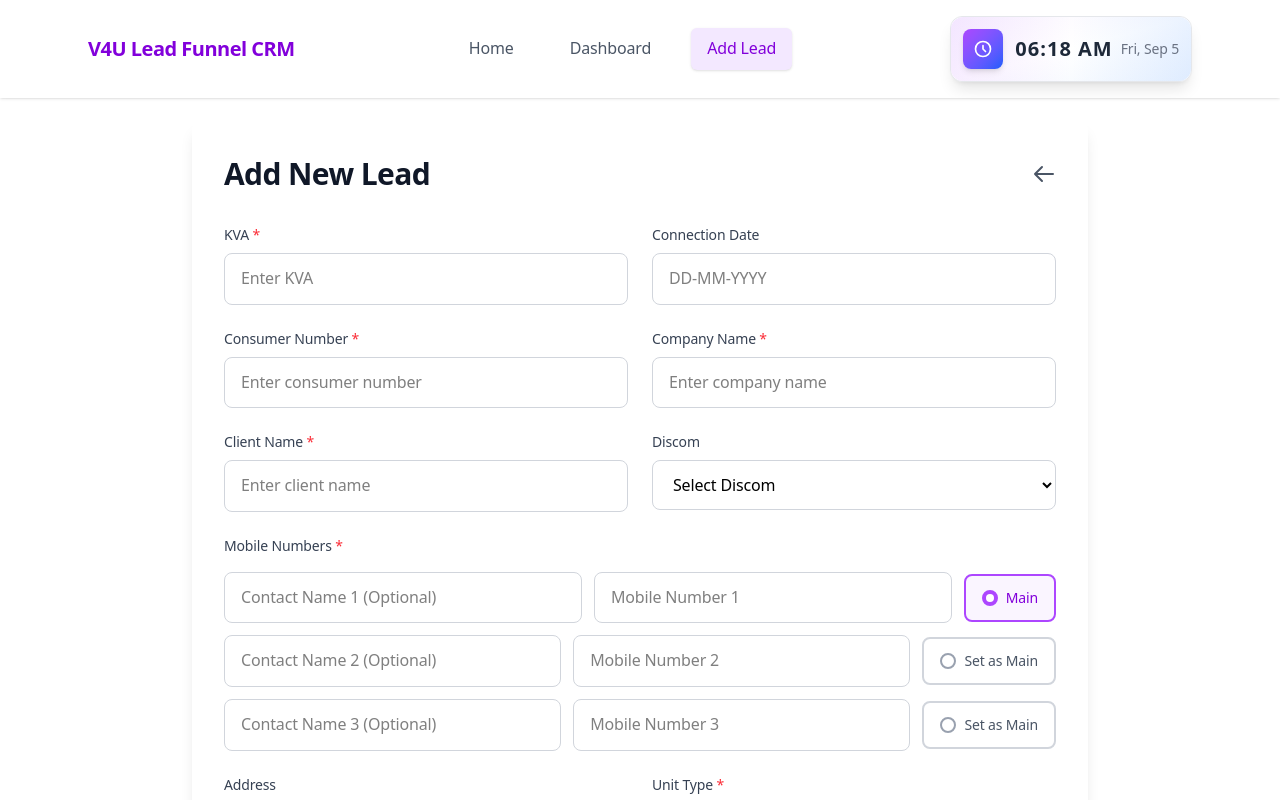
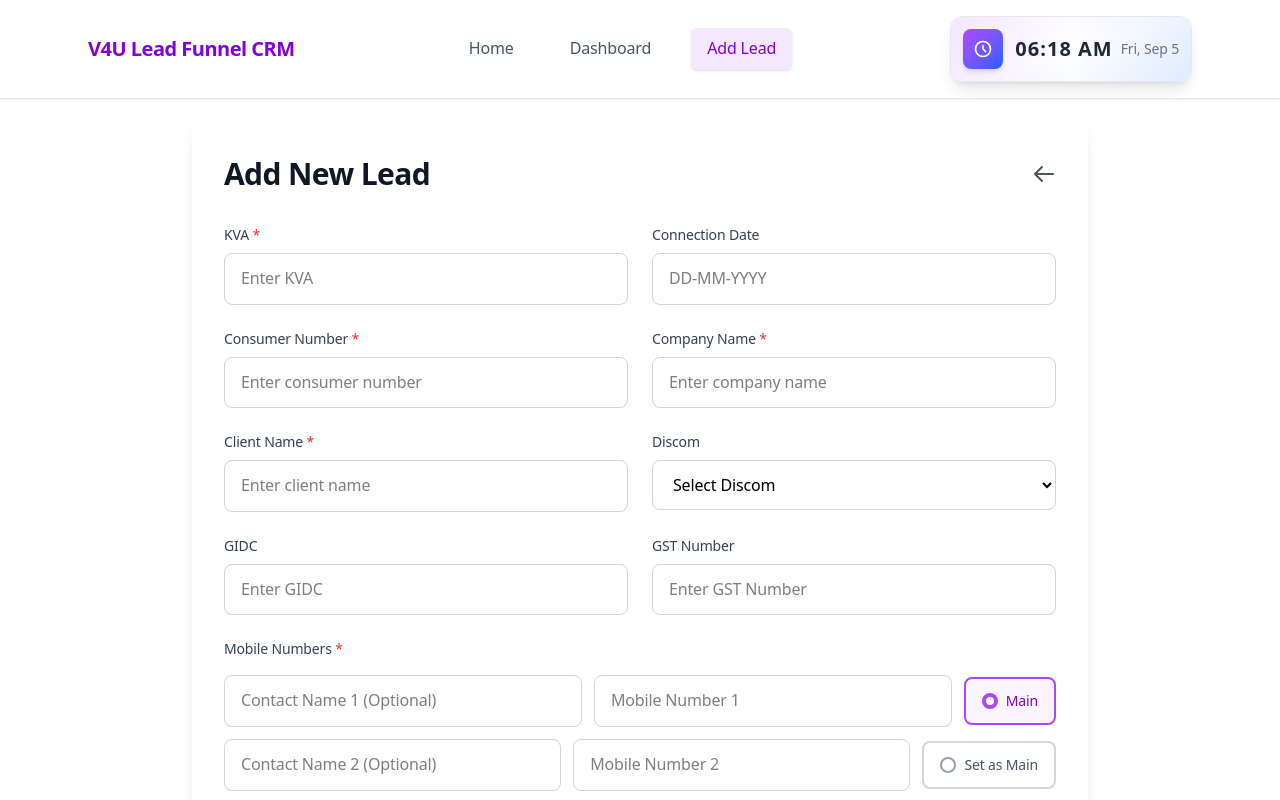
Before and after one commit to Harmitpatel428/Sales-Funnel, a Next.js app: page /add-lead in a window 1280 px wide. Built offline with nearby package versions, Linux system fonts and the light colour scheme.

Commit message:
Sep 5, 2025, 1:14 PM

```diff
--- a/app/add-lead/page.tsx
+++ b/app/add-lead/page.tsx
@@ -19,6 +19,8 @@ export default function AddLeadPage() {
     company: '',
     clientName: '',
     discom: '',
+    gidc: '',
+    gstNumber: '',
     mobileNumber: '', // Keep for backward compatibility
     mobileNumbers: [
       { id: '1', number: '', name: '', isMain: true },
@@ -117,6 +119,8 @@ export default function AddLeadPage() {
             company: leadData.company || '',
             clientName: leadData.clientName || '',
             discom: leadData.discom || '',
+            gidc: leadData.gidc || '',
+            gstNumber: leadData.gstNumber || '',
             mobileNumber: leadData.mobileNumber || '', // Keep for backward compatibility
             mobileNumbers: mobileNumbers,
             companyLocation: leadData.companyLocation || address, // Use existing or extracted address
@@ -376,6 +380,8 @@ export default function AddLeadPage() {
           company: formData.company,
           clientName: formData.clientName,
           discom: formData.discom,
+          gidc: formData.gidc,
+          gstNumber: formData.gstNumber,
           mobileNumber: mainMobileNumber, // Keep for backward compatibility
           mobileNumbers: formData.mobileNumbers,
           companyLocation: formData.companyLocation,
@@ -446,6 +452,8 @@ export default function AddLeadPage() {
           company: formData.company,
           clientName: formData.clientName,
           discom: formData.discom,
+          gidc: formData.gidc,
+          gstNumber: formData.gstNumber,
           mobileNumber: mainMobileNumber, // Keep for backward compatibility
           mobileNumbers: updatedMobileNumbers,
           companyLocation: formData.companyLocation,
@@ -482,6 +490,8 @@ export default function AddLeadPage() {
           company: '',
           clientName: '',
           discom: '',
+          gidc: '',
+          gstNumber: '',
           mobileNumber: '', // Keep for backward compatibility
           mobileNumbers: [
             { id: '1', number: '', name: '', isMain: true },
@@ -735,6 +745,38 @@ export default function AddLeadPage() {
                 <option value="DGVCL">DGVCL</option>
                 <option value="PGVCL">PGVCL</option>
               </select>
+            </div>
+
+            <div className="space-y-2">
+              <label htmlFor="gidc" className="block text-sm font-medium text-gray-700">
+                GIDC
+              </label>
+              <input
+                type="text"
+                id="gidc"
+                name="gidc"
+                value={formData.gidc || ''}
+                onChange={handleChange}
+                className="w-full px-4 py-3 border border-gray-300 rounded-lg focus:ring-2 focus:ring-purple-500 focus:border-purple-500 transition-colors duration-200 text-black"
+                placeholder="Enter GIDC"
+                disabled={isSubmitting}
+              />
+            </div>
+
+            <div className="space-y-2">
+              <label htmlFor="gstNumber" className="block text-sm font-medium text-gray-700">
+                GST Number
+              </label>
+              <input
+                type="text"
+                id="gstNumber"
+                name="gstNumber"
+                value={formData.gstNumber || ''}
+                onChange={handleChange}
+                className="w-full px-4 py-3 border border-gray-300 rounded-lg focus:ring-2 focus:ring-purple-500 focus:border-purple-500 transition-colors duration-200 text-black"
+                placeholder="Enter GST Number"
+                disabled={isSubmitting}
+              />
             </div>
 
             {/* Mobile Numbers Section */}
--- a/app/context/LeadContext.tsx
+++ b/app/context/LeadContext.tsx
@@ -17,6 +17,8 @@ export interface Lead {
   company: string;
   clientName: string;
   discom?: string;
+  gidc?: string; // New field for GIDC
+  gstNumber?: string; // New field for GST Number
   mobileNumbers: MobileNumber[]; // Updated to support multiple mobile numbers
   mobileNumber: string; // Keep for backward compatibility
   companyLocation?: string; // New field for company location
--- a/app/dashboard/page.tsx
+++ b/app/dashboard/page.tsx
@@ -881,6 +881,19 @@ export default function DashboardPage() {
       case 'utility company':
         lead.discom = String(value);
         break;
+      case 'gidc':
+      case 'gidc number':
+      case 'gidc no':
+      case 'gidc no.':
+        lead.gidc = String(value);
+        break;
+      case 'gst number':
+      case 'gstnumber':
+      case 'gst no':
+      case 'gst no.':
+      case 'gst':
+        lead.gstNumber = String(value);
+        break;
     }
   };
 
@@ -1001,6 +1014,8 @@ export default function DashboardPage() {
       company: lead.company || '',
       clientName: lead.clientName || '',
       discom: lead.discom || '',
+      gidc: lead.gidc || '',
+      gstNumber: lead.gstNumber || '',
       mobileNumber: lead.mobileNumber || '', // Keep actual phone numbers, only set empty if truly missing
       mobileNumbers: lead.mobileNumbers || [{ id: '1', number: lead.mobileNumber || '', name: '', isMain: true }],
       companyLocation: lead.companyLocation || address,
@@ -1055,6 +1070,8 @@ export default function DashboardPage() {
           company: leadData.company || '',
           clientName: leadData.clientName || '',
           discom: leadData.discom || '',
+          gidc: leadData.gidc || '',
+          gstNumber: leadData.gstNumber || '',
           mobileNumber: mobileNumbers[0]?.number || '', // Keep for backward compatibility
           mobileNumbers: mobileNumbers as MobileNumber[],
           companyLocation: leadData.companyLocation || '',
@@ -1113,6 +1130,8 @@ export default function DashboardPage() {
         'Company Name',
         'Client Name',
         'Discom',
+        'GIDC',
+        'GST Number',
         'Main Mobile Number',
         'Lead Status',
         'Last Discussion',
@@ -1144,6 +1163,8 @@ export default function DashboardPage() {
           lead.company || '',
           lead.clientName || '',
           lead.discom || '', // Discom
+          lead.gidc || '', // GIDC
+          lead.gstNumber || '', // GST Number
           mainMobileDisplay, // Main Mobile Number (with contact name if available)
           lead.status || 'New', // Lead Status
           lead.notes || '', // Last Discussion
@@ -2066,6 +2087,14 @@ export default function DashboardPage() {
                     <label className="block text-xs font-medium text-gray-600 mb-1">Discom</label>
                     <p className="text-sm font-medium text-gray-900">{selectedLead.discom || 'N/A'}</p>
                   </div>
+                  <div className="bg-gray-50 p-3 rounded-md">
+                    <label className="block text-xs font-medium text-gray-600 mb-1">GIDC</label>
+                    <p className="text-sm font-medium text-gray-900">{selectedLead.gidc || 'N/A'}</p>
+                  </div>
+                  <div className="bg-gray-50 p-3 rounded-md">
+                    <label className="block text-xs font-medium text-gray-600 mb-1">GST Number</label>
+                    <p className="text-sm font-medium text-gray-900">{selectedLead.gstNumber || 'N/A'}</p>
+                  </div>
 
                   {/* Dates */}
                   <div className="bg-gray-50 p-3 rounded-md">
@@ -2150,6 +2179,8 @@ Company: ${selectedLead.company}
 Consumer Number: ${selectedLead.consumerNumber || 'N/A'}
 KVA: ${selectedLead.kva}
 Discom: ${selectedLead.discom || 'N/A'}
+GIDC: ${selectedLead.gidc || 'N/A'}
+GST Number: ${selectedLead.gstNumber || 'N/A'}
 Phone: ${selectedLead.mobileNumbers && selectedLead.mobileNumbers.length > 0
   ? selectedLead.mobileNumbers.find(m => m.isMain)?.number || selectedLead.mobileNumbers[0]?.number || 'N/A'
   : selectedLead.mobileNumber || 'N/A'}
```
